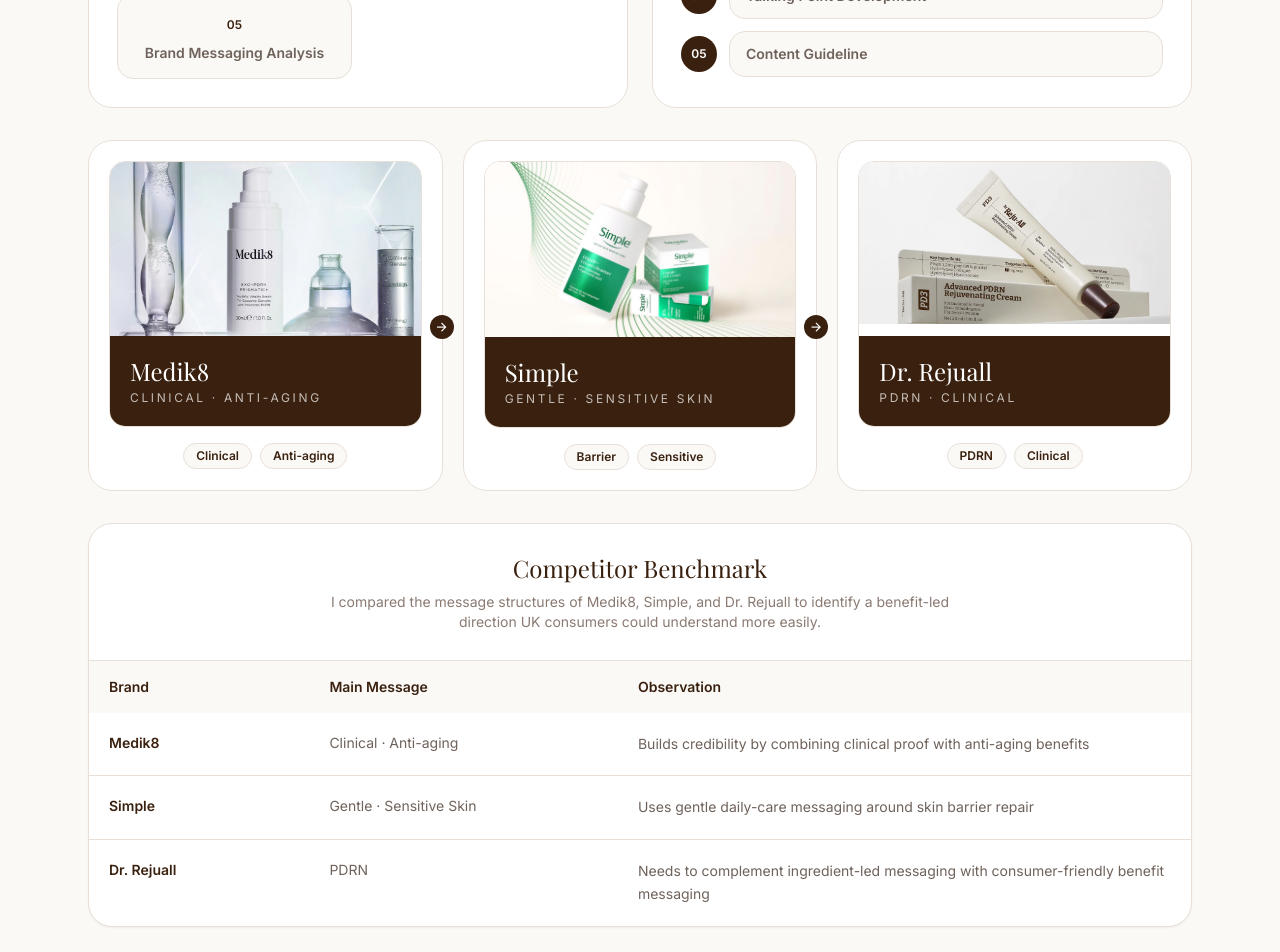
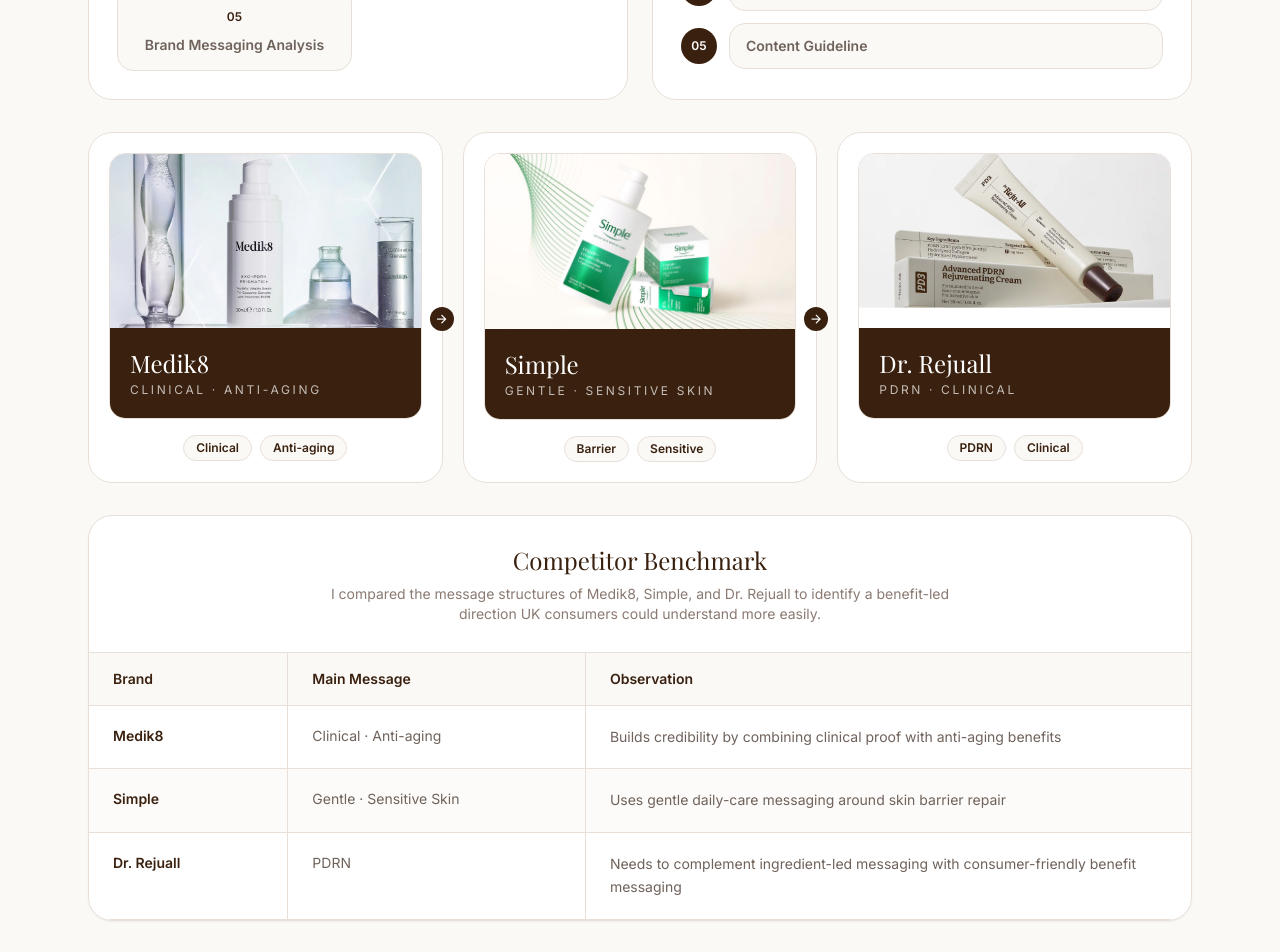
Before and after one commit to yeeunracheljo/yeeunj, a React (Vite) app: page /work/dr-rejuall in a window 1280 px wide. Shown: the part 3580-4532 px from the top of the page. Built offline with nearby package versions, Linux system fonts and the light colour scheme.

Commit message:
343242414

```diff
--- a/src/pages/home/components/WorkSection.tsx
+++ b/src/pages/home/components/WorkSection.tsx
@@ -131,7 +131,7 @@ export default function WorkSection() {
                   alt={project.title}
                   className={`w-full h-full group-hover:scale-105 transition-transform duration-700 ${
                     'imageFit' in project && project.imageFit === 'contain'
-                      ? 'object-contain bg-[#FAF9F6] p-10 md:p-12'
+                      ? 'object-contain bg-[#FAF9F6] p-4 md:p-6'
                       : 'object-cover'
                   }`}
                 />
--- a/src/pages/work-dr-rejuall/page.tsx
+++ b/src/pages/work-dr-rejuall/page.tsx
@@ -358,7 +358,7 @@ export default function WorkDrRejuall() {
 
             <article className="max-w-3xl mx-auto rounded-3xl bg-white border border-[#E8E0D8] p-6 md:p-8 text-center shadow-sm mb-8">
               <p className="text-xs uppercase tracking-[0.2em] text-[#3A210F] mb-3">{t("research.questionLabel")}</p>
-              <p className="font-serif text-xl md:text-2xl text-[#3A210F] leading-snug">{t("research.question")}</p>
+              <p className="font-serif text-lg md:text-xl text-[#3A210F] leading-snug">{t("research.question")}</p>
             </article>
 
             <div className="grid grid-cols-1 lg:grid-cols-2 gap-6 mb-8">
@@ -398,7 +398,7 @@ export default function WorkDrRejuall() {
                     label={brand.brand}
                     caption={brand.caption}
                     variant="wide"
-                    imageOffset={brand.brand === "Dr. Rejuall" ? "-translate-y-3" : ""}
+                    imageOffset={brand.brand === "Dr. Rejuall" ? "-translate-y-6 scale-[1.03]" : ""}
                   />
                   <div className="mt-4 flex justify-center flex-wrap gap-2">
                     <span className="px-3 py-1 rounded-full bg-[#FAF9F6] border border-[#E8E0D8] text-xs font-semibold text-[#3A210F]">
@@ -423,25 +423,25 @@ export default function WorkDrRejuall() {
                 <p className="text-sm text-[#8A7A72] mt-2 max-w-2xl mx-auto">{t("research.benchmarkSubtitle")}</p>
               </div>
               <div className="overflow-x-auto">
-                <table className="w-full min-w-[820px] text-sm table-fixed">
+                <table className="w-full min-w-[900px] text-sm table-fixed border-separate border-spacing-0">
                   <colgroup>
-                    <col className="w-[20%]" />
-                    <col className="w-[28%]" />
-                    <col className="w-[52%]" />
+                    <col className="w-[18%]" />
+                    <col className="w-[27%]" />
+                    <col className="w-[55%]" />
                   </colgroup>
                   <thead className="bg-[#FAF9F6] text-[#3A210F]">
                     <tr>
-                      <th className="text-left font-semibold px-5 py-4">{t("research.tableBrand")}</th>
-                      <th className="text-left font-semibold px-5 py-4">{t("research.tableMessage")}</th>
-                      <th className="text-left font-semibold px-5 py-4">{t("research.tableObservation")}</th>
+                      <th className="text-left font-semibold px-6 py-4 border-b border-[#E8E0D8]">{t("research.tableBrand")}</th>
+                      <th className="text-left font-semibold px-6 py-4 border-b border-[#E8E0D8] border-l">{t("research.tableMessage")}</th>
+                      <th className="text-left font-semibold px-6 py-4 border-b border-[#E8E0D8] border-l">{t("research.tableObservation")}</th>
                     </tr>
                   </thead>
                   <tbody>
                     {benchmarkRows.map((row, index) => (
-                      <tr key={row.brand} className={index !== benchmarkRows.length - 1 ? "border-b border-[#E8E0D8]" : ""}>
-                        <td className="px-5 py-5 align-top font-semibold text-[#3A210F]">{row.brand}</td>
-                        <td className="px-5 py-5 align-top text-[#6F625B]">{row.message}</td>
-                        <td className="px-5 py-5 align-top text-[#6F625B] leading-relaxed">{row.observation}</td>
+                      <tr key={row.brand} className={index % 2 === 0 ? "bg-white" : "bg-[#FAF9F6]/60"}>
+                        <td className="px-6 py-5 align-top font-semibold text-[#3A210F] border-b border-[#E8E0D8] whitespace-nowrap">{row.brand}</td>
+                        <td className="px-6 py-5 align-top text-[#6F625B] border-b border-l border-[#E8E0D8] whitespace-nowrap">{row.message}</td>
+                        <td className="px-6 py-5 align-top text-[#6F625B] leading-relaxed border-b border-l border-[#E8E0D8]">{row.observation}</td>
                       </tr>
                     ))}
                   </tbody>
```
